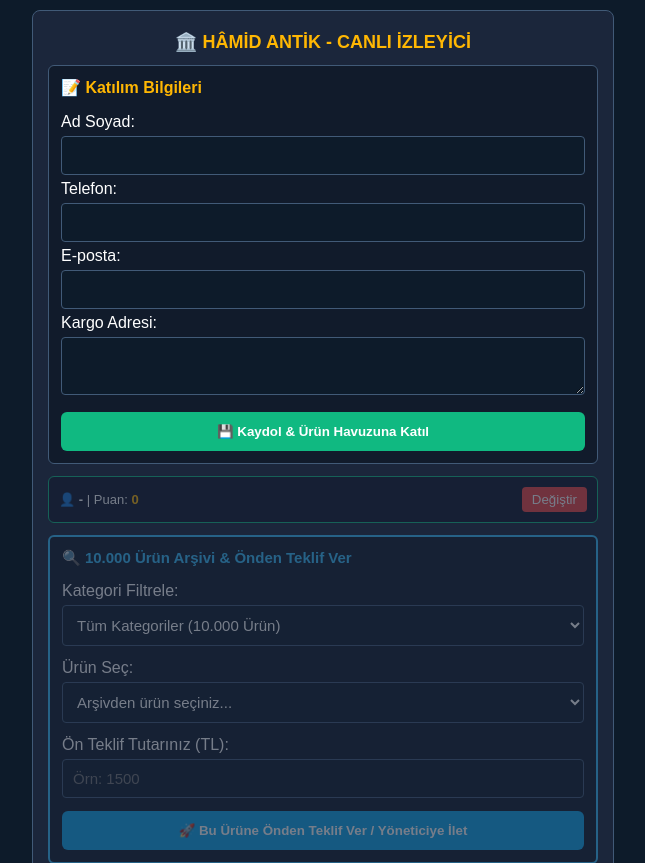
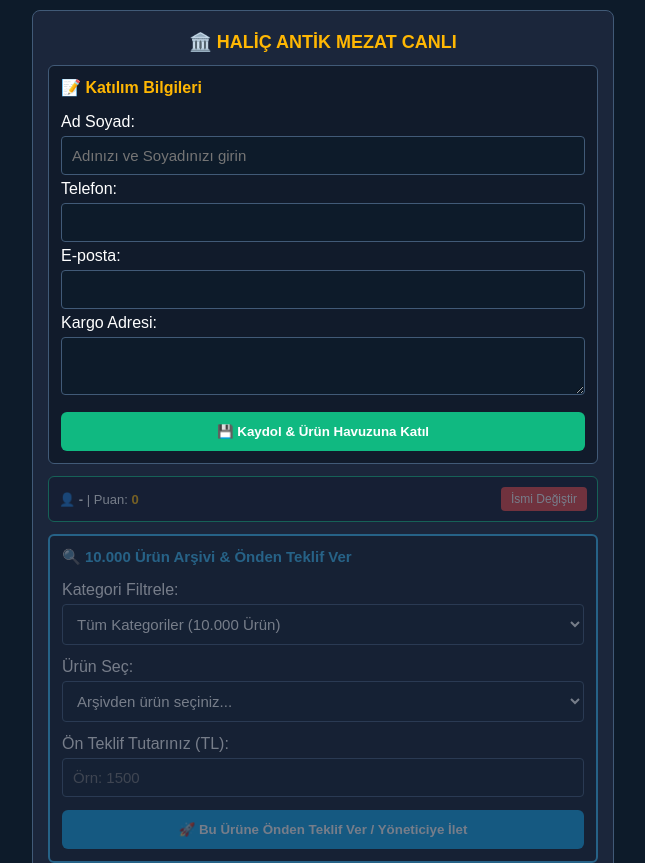
Before and after one commit to halicantikmezat-dot/Halic-Antik-Mezat-canli, a Flask app: page / in a window 1280 px wide. Shown: the top 863 px of the page, without its empty margins (317-962 px from the left). Run offline with Flask 3, Linux system fonts and the light colour scheme.

Commit message:
Add files via upload

```diff
--- a/templates/admin.html
+++ b/templates/admin.html
@@ -31,7 +31,7 @@
 <body>
 
 <div class="container">
-    <h1>🏛️ HÂMİD ANTİK - YÖNETİM PANELİ</h1>
+    <h1>🏛️ HALİÇ ANTİK MEZAT CANLI</h1>
 
     <!-- Müzik Yükleme Alanı -->
     <div class="box">
--- a/templates/index.html
+++ b/templates/index.html
@@ -3,7 +3,7 @@
 <head>
     <meta charset="UTF-8">
     <meta name="viewport" content="width=device-width, initial-scale=1.0">
-    <title>HALİÇ ANTİK - Canlı İzleyici Paneli</title>
+    <title>HALİÇ ANTİK MEZAT CANLI</title>
     <style>
         body { background-color: #0d1b2a; color: #fff; font-family: Arial, sans-serif; margin: 0; padding: 10px; text-align: center; }
         .container { max-width: 550px; margin: auto; background: #1b263b; padding: 15px; border-radius: 8px; border: 1px solid #415a77; }
@@ -32,11 +32,11 @@
 <body>
 
 <div class="container">
-    <h1>🏛️ HÂMİD ANTİK - CANLI İZLEYİCİ</h1>
+    <h1>🏛️ HALİÇ ANTİK MEZAT CANLI</h1>
 
     <div class="box" id="kayitEkrani">
         <h3 style="margin-top:0; color:#ffb703; font-size:16px;">📝 Katılım Bilgileri</h3>
-        <label>Ad Soyad:</label> <input type="text" id="k_ad">
+        <label>Ad Soyad:</label> <input type="text" id="k_ad" placeholder="Adınızı ve Soyadınızı girin">
         <label>Telefon:</label> <input type="text" id="k_tel">
         <label>E-posta:</label> <input type="email" id="k_mail">
         <label>Kargo Adresi:</label> <textarea id="k_adres" rows="2"></textarea>
@@ -46,7 +46,7 @@
     <div id="mezatAlani" class="kilitli">
         <div class="box" style="background: #0f172a; border: 1px solid #10b981; display: flex; justify-content: space-between; align-items: center; padding: 10px;">
             <span style="font-size: 13px;">👤 <b id="aktifKullaniciGosterge">-</b> | Puan: <b id="bonusGosterge" style="color:#ffb703;">0</b></span>
-            <button onclick="localStorage.clear(); location.reload();" style="background: #ef4444; color: #fff; border: none; padding: 5px 10px; border-radius: 4px; cursor: pointer;">Değiştir</button>
+            <button onclick="kullaniciyiSifirla()" style="background: #ef4444; color: #fff; border: none; padding: 5px 10px; border-radius: 4px; cursor: pointer; font-size:12px;">İsmi Değiştir</button>
         </div>
 
         <div class="box" style="border: 2px solid #38bdf8;">
@@ -151,8 +151,8 @@ let sonGlobalOnTeklifler = [];
 let sonYuklenenMedyaUrl = null;
 
 window.onload = function() {
-    let ad = localStorage.getItem('hamid_antik_ad');
-    if(ad) {
+    let ad = localStorage.getItem('halic_antik_ad');
+    if(ad && ad !== "null" && ad !== "undefined") {
         kullaniciAdi = ad;
         document.getElementById('aktifKullaniciGosterge').innerText = ad;
         document.getElementById('kayitEkrani').style.display = 'none';
@@ -165,7 +165,8 @@ function kayitOl() {
     let tel = document.getElementById('k_tel').value.trim();
     let mail = document.getElementById('k_mail').value.trim();
     let adres = document.getElementById('k_adres').value.trim();
-    if(!ad || !mail || !adres) { alert("Zorunlu alanları doldurun!"); return; }
+
+    if(!ad) { alert("Lütfen Ad Soyad alanını doldurun!"); return; }
 
     fetch('/kayit-ol', {
         method: 'POST',
@@ -173,11 +174,22 @@ function kayitOl() {
         body: JSON.stringify({ ad, tel, mail, adres })
     }).then(() => {
         kullaniciAdi = ad;
-        localStorage.setItem('hamid_antik_ad', ad);
+        localStorage.setItem('halic_antik_ad', ad);
+        document.getElementById('aktifKullaniciGosterge').innerText = ad;
+        document.getElementById('kayitEkrani').style.display = 'none';
+        document.getElementById('mezatAlani').classList.remove('kilitli');
+    }).catch(() => {
+        kullaniciAdi = ad;
+        localStorage.setItem('halic_antik_ad', ad);
         document.getElementById('aktifKullaniciGosterge').innerText = ad;
         document.getElementById('kayitEkrani').style.display = 'none';
         document.getElementById('mezatAlani').classList.remove('kilitli');
     });
+}
+
+function kullanıcıyiSifirla() {
+    localStorage.removeItem('halic_antik_ad');
+    location.reload();
 }
 
 function veriCekIzleyici() {
@@ -219,7 +231,6 @@ function veriCekIzleyici() {
 
         let aktif = data.aktif_urun;
 
-        // Eğer izleyici arşivden bir ürün seçmediyse yöneticinin canlı ürününü göster
         if (!secilenUrunId) {
             if (!aktif || aktif.durum === 'Satıldı' || data.durum === "Satıldı") {
                 document.getElementById('aktif_baslik').innerText = "Lot # - Sahnede aktif ürün yok";
@@ -313,7 +324,6 @@ function urunSecimDegisti() {
     let anaMedyaDiv = document.getElementById('medyaKapsayici');
 
     if (!secilenUrunId) {
-        // Seçim kaldırıldıysa paneli gizle ve canlı akışa geri dön
         anaKutu.style.display = 'none';
         tekliflerKutusu.style.display = 'none';
         sonYuklenenMedyaUrl = null;
@@ -323,14 +333,12 @@ function urunSecimDegisti() {
 
     let secilenUrun = tumUrunlerArsivi.find(u => String(u.id) === String(secilenUrunId));
     if (secilenUrun) {
-        // Üst Bilgileri Doldur
         anaKutu.style.display = 'block';
         document.getElementById('secilenUrunBaslik').innerText = `Lot #${secilenUrun.lot} - ${secilenUrun.ad}`;
         document.getElementById('secilenUrunKategori').innerText = secilenUrun.kategori || "Belirtilmemiş";
         document.getElementById('secilenUrunFiyat').innerText = secilenUrun.fiyat + " TL";
         document.getElementById('secilenUrunSecere').innerText = secilenUrun.tanitim_yazisi || secilenUrun.secere || "Hikaye / secere girilmemiş.";
 
-        // Canlı Paneli Arşivdeki Ürüne Göre Güncelle
         document.getElementById('aktif_baslik').innerText = `Lot #${secilenUrun.lot} - ${secilenUrun.ad}`;
         document.getElementById('aktif_fiyat').innerText = secilenUrun.fiyat + " TL";
         document.getElementById('aktif_acilis_fiyat').innerText = secilenUrun.fiyat + " TL";
@@ -362,7 +370,6 @@ function urunSecimDegisti() {
             }
         }
 
-        // Ön Teklifleri Listele
         let buUruneTeklifler = sonGlobalOnTeklifler.filter(t => String(t.urun_id) === String(secilenUrunId));
         tekliflerKutusu.style.display = 'block';
         if(buUruneTeklifler.length > 0) {
@@ -379,7 +386,6 @@ function urunSecimDegisti() {
 }
 
 function urunSecimGuncellemeEkrani(uId) {
-    // Arka plandaki teklif güncellemeleri için yardımcı fonksiyon
     let buUruneTeklifler = sonGlobalOnTeklifler.filter(t => String(t.urun_id) === String(uId));
     let tekliflerListeIci = document.getElementById('urunOnTekliflerListeIci');
     if(buUruneTeklifler.length > 0 && tekliflerListeIci) {
```
